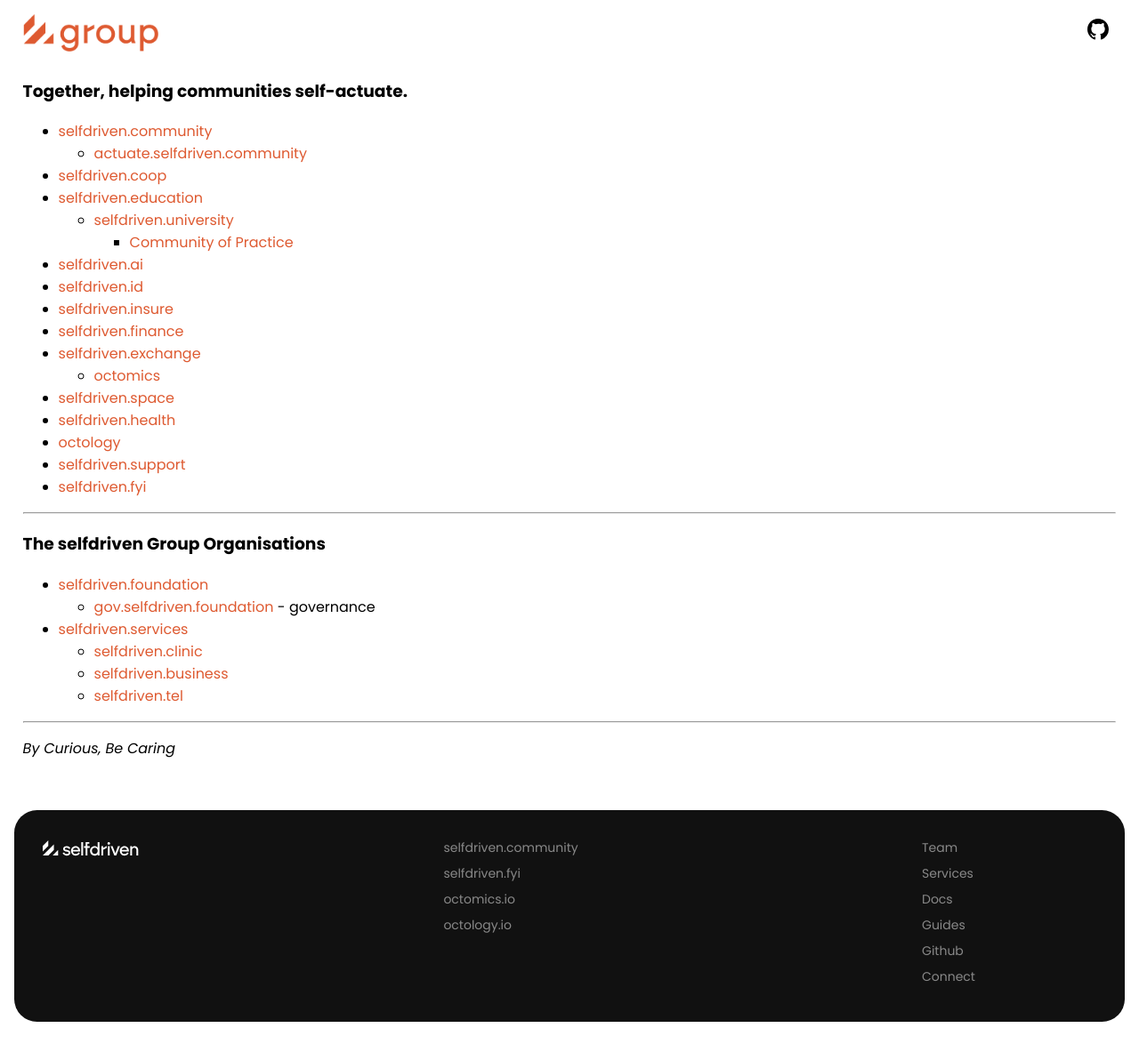
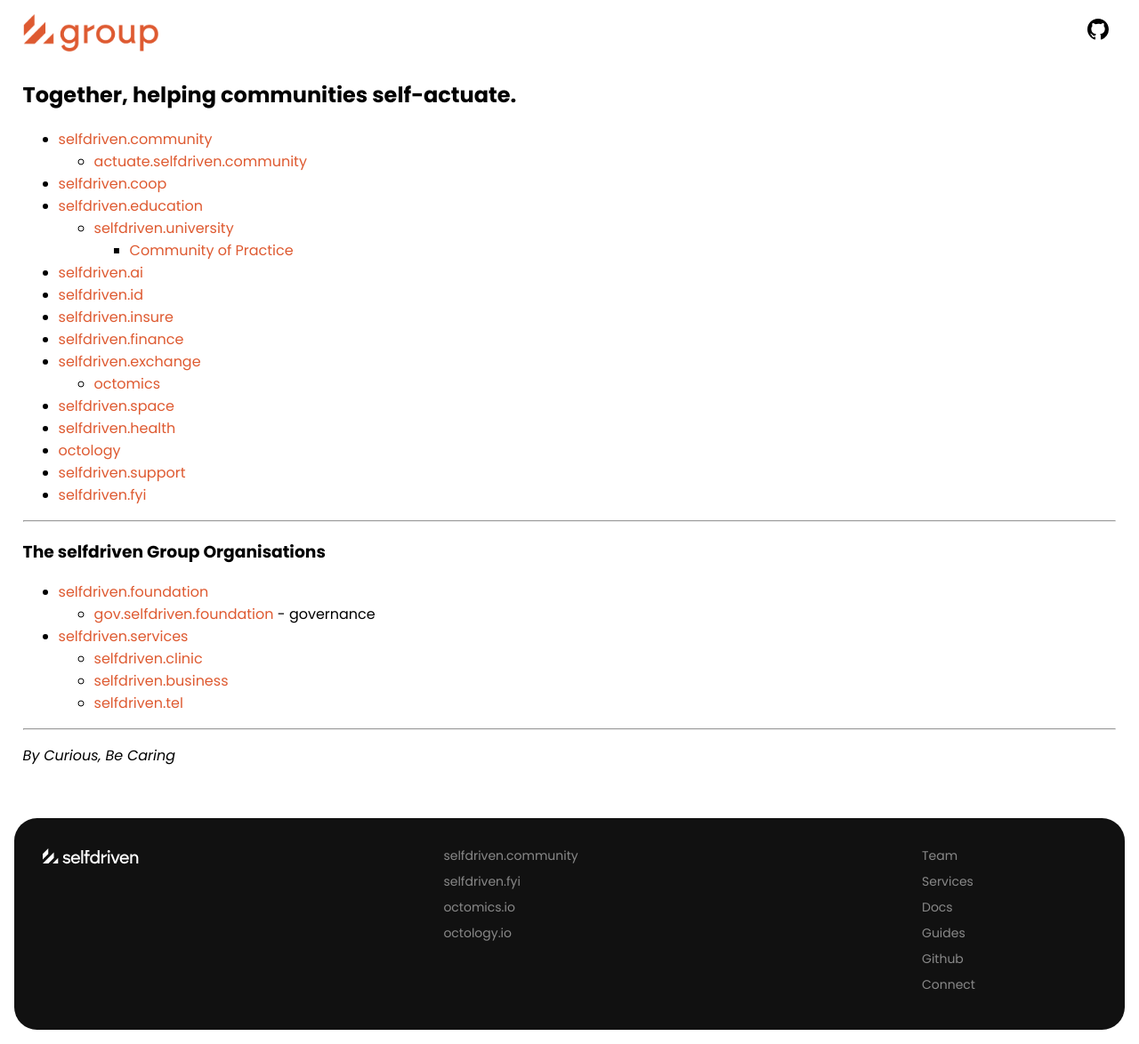
Before and after one commit to selfdriven-foundation/selfdriven-group, a Jekyll site: the page built from docs/index.md, in a window 1280 px wide. Shown: the whole page at 89% size. Built offline with Jekyll 4.4.1, drawn with Linux system fonts in a browser that asks for light colours.

```diff
--- a/docs/index.md
+++ b/docs/index.md
@@ -3,7 +3,7 @@ layout: default
 title: Home
 ---
 
-### Together, helping communities self-actuate.
+## Together, helping communities self-actuate.
 
 - [selfdriven.community](https://selfdriven.community)
     - [actuate.selfdriven.community](https://actuate.selfdriven.community)
```
